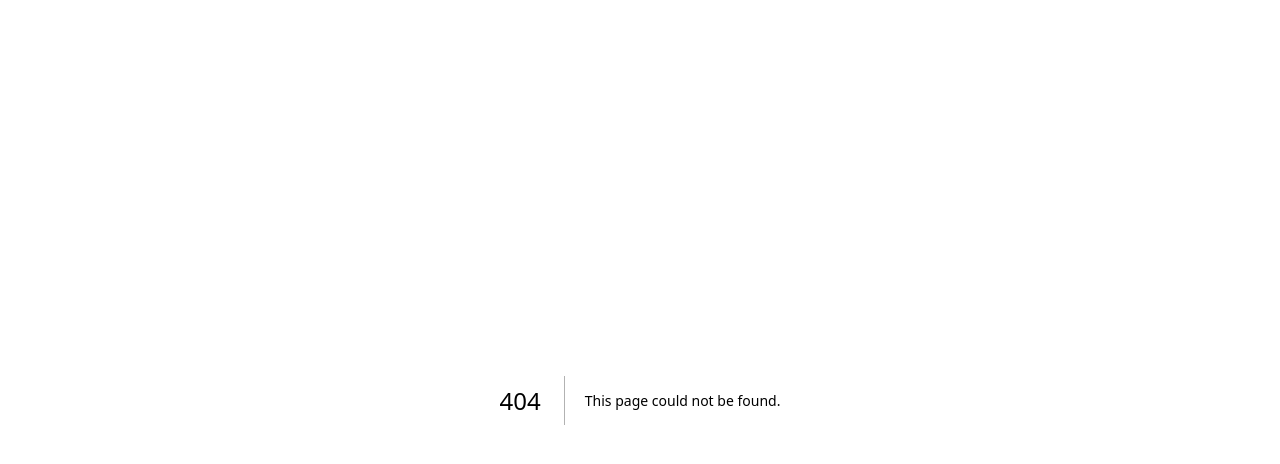
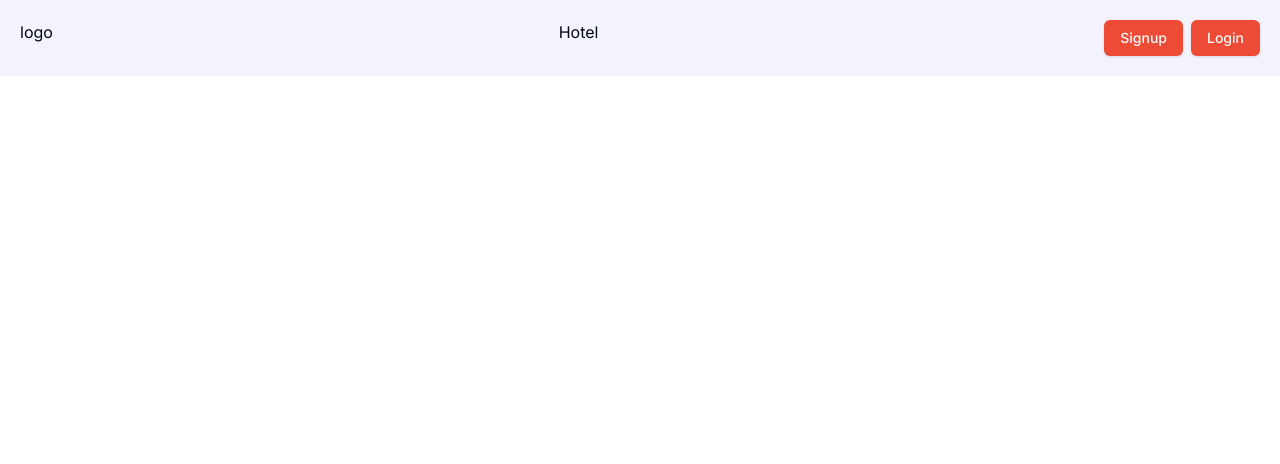
Before and after one commit to satender9586/roomstay, a Next.js app: page /header in a window 1280 px wide. Before the commit this address had no page. Shown: the top 464 px of the page. Built offline with nearby package versions, Linux system fonts and the light colour scheme.

Commit message:
working on conflict

```diff
--- a/components/Landing/FourBoxes.jsx
+++ b/components/Landing/FourBoxes.jsx
@@ -8,16 +8,14 @@ import { ChevronRightIcon } from '@radix-ui/react-icons'
 
 const FourBoxes = () => {
     return (
-        <div className='container my-10'>
+        <div className='p-4 px-24'>
+            <h2 className='font-heading font-medium text-3xl md:text-6xl | mb-12 lg:mb-14'>Get the Pepper Advantage</h2>
 
-        <div className='p-4'>
-            <h2 className='font-heading font-medium text-3xl sm:text-4xl md:text-5xl lg:text-6xl | mb-12 lg:mb-14'>Get the Pepper Advantage</h2>
-
-            <div className='grid grid-cols-4 gap-4 xl:gap-4'>
-                <Box bgColorHex={"bg-[#FFE599]"} icon={arrowIcon} heading='Scale content creation' title='Create content at scale with on-demand expertise and generative AI' />
-                <Box  bgColorHex={"bg-[#FFCCE2]"} icon={paperEyeIcon} heading='Reduced CAC' title='Grow your organic presence and reduce dependence on paid channels with optimised content' />
-                <Box bgColorHex={"bg-[#BCF5D7]"} icon={tabsIcon} heading='Increase productivity' title='Bring your content, data, and SEO teams on a single platform that powers your content marketing lifecycle' />
-                <Box bgColorHex={"bg-[#D4BBF6]"} icon={graphIcon} heading='Measure content RoI' title='Prove and improve your content RoI by using our AI-powered platform integrated with the best-in-class tools' />
+            <div className='flex justify-between '>
+                <Box colorHex={"#FFE599"} icon={arrowIcon} heading='Scale content creation' title='Create content at scale with on-demand expertise and generative AI'/>
+                <Box colorHex={"#FFCCE2"} icon={paperEyeIcon} heading='Reduced CAC' title='Grow your organic presence and reduce dependence on paid channels with optimised content'/>
+                <Box colorHex={"#BCF5D7"} icon={tabsIcon} heading='Increase productivity' title='Bring your content, data, and SEO teams on a single platform that powers your content marketing lifecycle'/>
+                <Box colorHex={"#D4BBF6"} icon={graphIcon} heading='Measure content RoI' title='Prove and improve your content RoI by using our AI-powered platform integrated with the best-in-class tools'/>
             </div>
 
 
--- /dev/null
+++ b/src/app/header/page.jsx
@@ -0,0 +1,35 @@
+"use client"
+import { Button } from "@/components/ui/button"
+// import Image from "next/image"
+// import  Label from "@/components/ui/label"
+import { useRouter } from "next/navigation";
+
+
+const Header = () => {
+
+    const router = useRouter();
+
+
+    return (
+
+        <div className="w-[100%] h-[100%] flex flex-col justify-center items-center bg-[#F4F3FD] p-5">
+
+            {/* header */}
+            <div className="w-full flex justify-between ">
+                <div>
+                    logo
+                </div>
+                <div>
+                    Hotel
+                </div>
+                <div className="flex items-center gap-2">
+                    <div><Button>Signup</Button></div>
+                    <div><Button>Login</Button></div>
+                </div>
+            </div>
+
+        </div>
+    )
+}
+
+export default Header;
--- a/src/app/page.js
+++ b/src/app/page.js
@@ -1,6 +1,5 @@
 import Image from "next/image";
-import Growth from "./growth/page";
-import Content from "./content/page";
+import Content from "../../components/Landing/Content";
 export default function Home() {
   return (
     <div>
```
